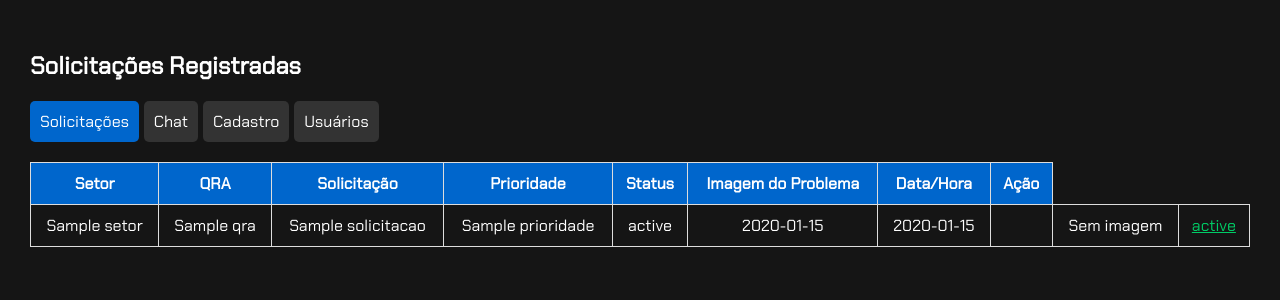
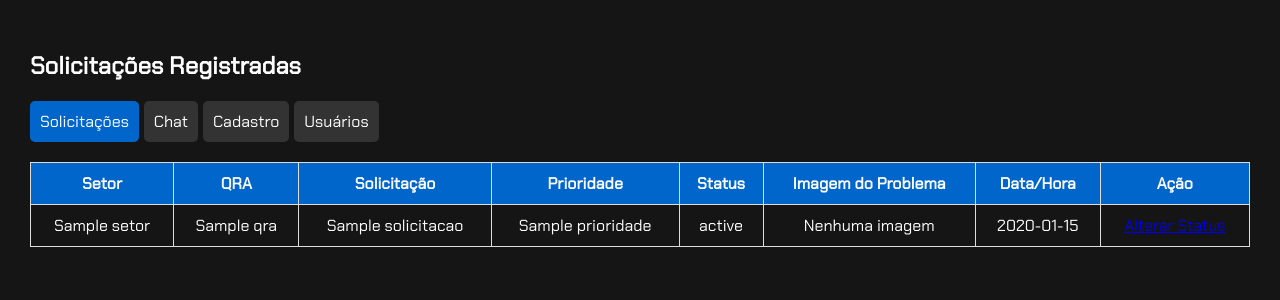
Before and after one commit to razhaum/STI, a Flask app: template templates/solicitacoes.html in a window 1280 px wide. Shown: the top 300 px of the page. Run offline with Flask 3, Linux system fonts and the light colour scheme; the first user in the database is signed in; the template is opened without the code that fills it: values named after a table or form of the project are taken from there, most other values are stand-ins (such as "Sample title", 1, 10 or a date in 2020).

Commit message:
Update solicitacoes.html

```diff
--- a/templates/solicitacoes.html
+++ b/templates/solicitacoes.html
@@ -142,33 +142,29 @@
             <td>{{ solicitacao.solicitacao }}</td>
             <td>{{ solicitacao.prioridade }}</td>
             <td>{{ solicitacao.status }}</td>
-                <td>{{ solicitacao.datahora.strftime('%d/%m/%Y %H:%M:%S') }}</td>
-                <td> {% if solicitacao.datahora %}
+            <td>
+                {% if solicitacao.imagem %}
+                    <img src="{{ url_for('uploaded_file', nome_arquivo=solicitacao.imagem) }}" alt="Imagem" width="100" />
+                {% else %}
+                    Nenhuma imagem
+                {% endif %}
+            </td>
+            <td>
+                {% if solicitacao.datahora %}
                     {{ solicitacao.datahora.strftime('%d/%m/%Y %H:%M:%S') }}
                 {% else %}
                     Não disponível
                 {% endif %}
+            </td>
             <td>
-
-
-
-                <td>
-                    {% if solicitacao.imagem %}
-                        <img src="{{ url_for('uploaded_file', nome_arquivo=solicitacao.imagem) }}" alt="Imagem da solicitação">
-                    {% else %}
-                        Sem imagem
-                    {% endif %}
-                </td>
-
-                <td>
-                    <a href="{{ url_for('alterar_status', solicitacao_id=solicitacao.id) }}" style="color: #00cc66; cursor: pointer;">
-                        {{ solicitacao.status }}
-                    </a>
+                <!-- Ação para editar, excluir ou alterar o status, se necessário -->
+                <a href="{{ url_for('alterar_status', solicitacao_id=solicitacao.id) }}">Alterar Status</a>
             </td>
         </tr>
         {% endfor %}
     </table>
 </div>
+
     <!-- dentro do mesmo arquivo solicitacoes.html -->
 
 <div id="usuarios" style="display: none;">
```
Lines whose indentation alone changed are shown as unchanged.
